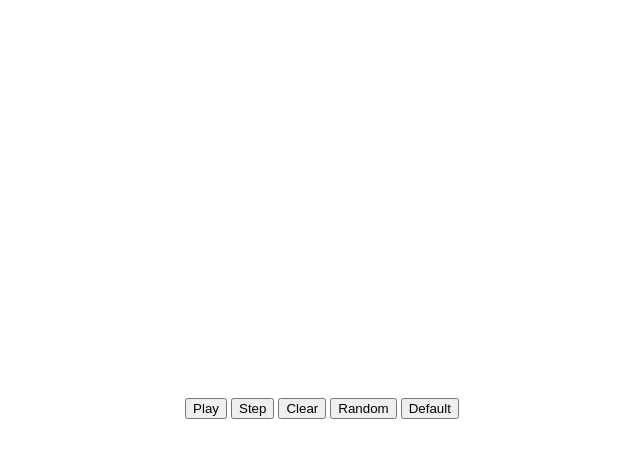
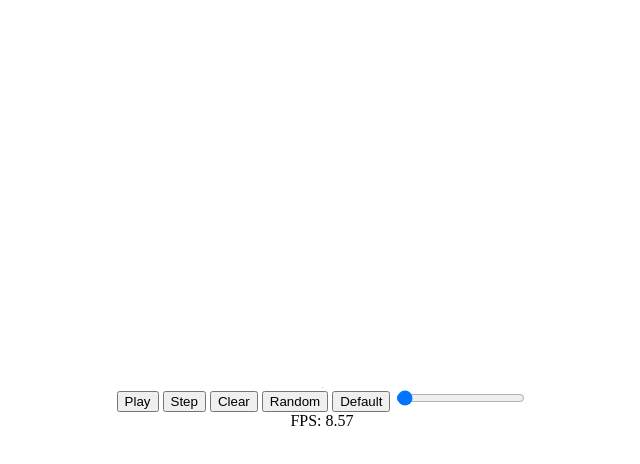
Before and after one commit to nikofil/wasm-gameoflife, a website built with webpack: page www/index.html in a window 1280 px wide. Both pictures are taken after a click on the button "Play". Shown: the whole page, without its empty margins (326-966 px from the left). Built offline with nearby package versions, Linux system fonts and the light colour scheme; what wasm-gameoflife would draw is missing.

Commit message:
Control and show fps
Signed-off-by: Nikos Filippakis <aesmade@gmail.com>

```diff
--- a/www/index.html
+++ b/www/index.html
@@ -26,6 +26,10 @@
       <input type="button" id="clear" value="Clear" />
       <input type="button" id="random" value="Random" />
       <input type="button" id="default" value="Default" />
+      <input type="range" min="1" max="1000" value="10" id="range" />
+    </div>
+    <div>
+      FPS: <span id="fps"></span>
     </div>
     <script src="./bootstrap.js"></script>
   </body>
--- a/www/index.js
+++ b/www/index.js
@@ -11,6 +11,7 @@ let uni;
 let width;
 let height;
 let cells;
+let targFps = 10;
 
 const initUni = (newuni) => {
     uni = newuni;
@@ -102,9 +103,15 @@ canvas.onmousemove = (e) => {
 
 let prev = 0;
 let animId = null;
+let perfPrev = 0;
 
 const renderLoop = (ts) => {
-    if (ts - prev > 100) {
+    if (ts - prev > 1000 / targFps) {
+        const perf = performance.now();
+        const fps = 1000 / (perf - perfPrev);
+        perfPrev = perf;
+        document.getElementById('fps').innerText = fps.toString().slice(0, 4);
+        console.log(fps);
         prev = ts;
         drawGrid();
         drawCells();
@@ -156,6 +163,10 @@ document.getElementById('clear').onclick = cleargol;
 document.getElementById('random').onclick = randomgol;
 document.getElementById('default').onclick = defaultgol;
 
+document.getElementById('range').onchange = (e) => {
+    targFps = e.target.value;
+}
+
 drawGrid();
 drawCells();
 
```
